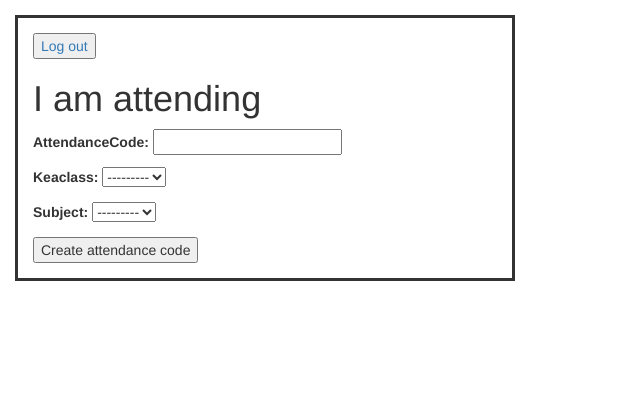
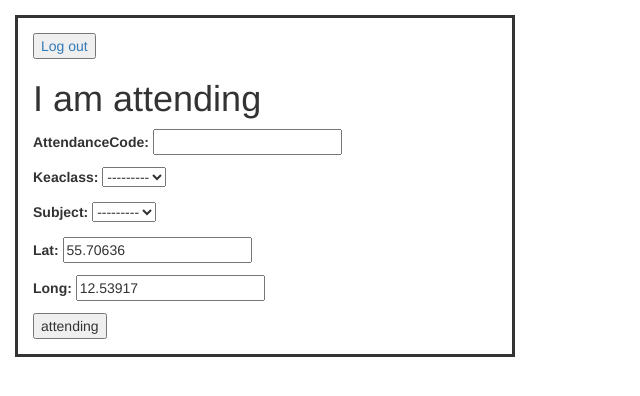
Before and after one commit to Nico4108/SkoleProtocol, a Django app: page /attendancecode/createattendancelog/ in a window 1280 px wide. Shown: the top 396 px of the page, without its empty margins (0-640 px from the left). Run offline with Django 3.2, Linux system fonts and the light colour scheme; the visitor is signed in with stand-in values (Sample User, id 1); data that the repository does not hold is empty; some libraries are stand-ins or nearby versions.

Commit message:
added check

```diff
--- a/attendanceCode/models.py
+++ b/attendanceCode/models.py
@@ -36,6 +36,9 @@ class AttendanceLog(models.Model):
     keaclass = models.ForeignKey(Class, on_delete=models.CASCADE)
     subject = models.ForeignKey(Subject, on_delete=models.CASCADE)
     date = models.DateField(auto_now_add=True)
+    lat = models.DecimalField(max_digits=10, decimal_places=8, default=55.706360)
+    long = models.DecimalField(max_digits=10, decimal_places=8, default=12.539170)
+
 
     def __str__(self):
         return "{}".format(self.keaclass)
--- a/attendanceCode/templates/attendancecode/Createattendancelog.html
+++ b/attendanceCode/templates/attendancecode/Createattendancelog.html
@@ -1,9 +1,37 @@
-{% extends 'base.html'%}
-{% block content %}
-<h1>I am attending</h1>
-<form action="/attendancecode/createattendancelog/" method="post">
-  {% csrf_token %}
-  {{ form.as_p }}
-  <button id="submit" type="submit">Create attendance code</button>
-</form>
+{% extends 'base.html'%} {% block content %}
+<head>
+  {% load static %}
+  <script>
+    var options = {
+      enableHighAccuracy: true,
+      timeout: 5000,
+      maximumAge: 0,
+    };
+
+    function success(pos) {
+      var crd = pos.coords;
+
+      console.log("Your current position is:");
+      console.log(`Latitude : ${crd.latitude}`);
+      console.log(`Longitude: ${crd.longitude}`);
+      console.log(`More or less ${crd.accuracy} meters.`);
+      // document.getElementById('#id_lat').value = crd.latitude;
+      document.getElementById("id_lat").value = `${crd.latitude}`;
+      document.getElementById("id_long").value = `${crd.longitude}`;
+    }
+
+    function error(err) {
+      console.warn(`ERROR(${err.code}): ${err.message}`);
+    }
+
+    navigator.geolocation.getCurrentPosition(success, error, options);
+  </script>
+</head>
+<body>
+  <h1>I am attending</h1>
+  <form action="/attendancecode/createattendancelog/" method="post">
+    {% csrf_token %} {{ form.as_p }}
+    <button id="submit" type="submit">attending</button>
+  </form>
+</body>
 {% endblock %}
--- a/attendanceCode/views.py
+++ b/attendanceCode/views.py
@@ -5,10 +5,13 @@ from django.contrib.auth.mixins import LoginRequiredMixin
 from django.contrib import messages
 from django.shortcuts import render
 from subject.models import Subject
+from keaclass.models import Class
 from django.db import connection
 import json
 from django.views.decorators.csrf import csrf_exempt
 from datetime import date
+from course.models import Course
+from school.models import School
 # from django.views.decorators.csrf import csrf_protect, csrf_exempt
 
 # Create your views here.
@@ -38,8 +41,15 @@ class AttendanceLogFormView(LoginRequiredMixin, CreateView):
     def form_valid(self, form):
         obj = form.save(commit = False)
         user = self.request.user
-        # obj.username_fk = user.username
         obj.date = date.today()
+        getClass = Class.objects.get(name=obj.keaclass)
+        getCourse = Course.objects.get(name=getClass.Course_name)
+        getLocation = School.objects.get(id=getCourse.location_id)
+        if (getLocation.lat != obj.lat and getLocation.long != obj.long):
+            print(getLocation.lat)
+            print(obj.lat)
+            print(getLocation.long)
+            print(obj.long)
         print(obj.attendanceCode, obj.keaclass, obj.subject_id, obj.date)
         if AttendanceCode.objects.filter(code=obj.attendanceCode, keaclass_id=obj.keaclass, subject_id = obj.subject_id, date=obj.date):
             obj.username_fk = user.username
--- a/school/models.py
+++ b/school/models.py
@@ -5,8 +5,8 @@ class School(models.Model):
     name = models.CharField(max_length=100)
     phone = models.CharField(max_length=12)
     adress = models.CharField(max_length=100)
-    lat = models.DecimalField(max_digits=9, decimal_places=6)
-    long = models.DecimalField(max_digits=9, decimal_places=6)
+    lat = models.DecimalField(max_digits=10, decimal_places=6)
+    long = models.DecimalField(max_digits=10, decimal_places=6)
 
     def __str__(self):
       return "{}".format(self.name)
```
Also changed, not shown: attendanceCode/migrations/0007_auto_20211129_2259.py (added), attendanceCode/migrations/0008_auto_20211130_2148.py (added), school/migrations/0002_auto_20211129_2259.py (added).
